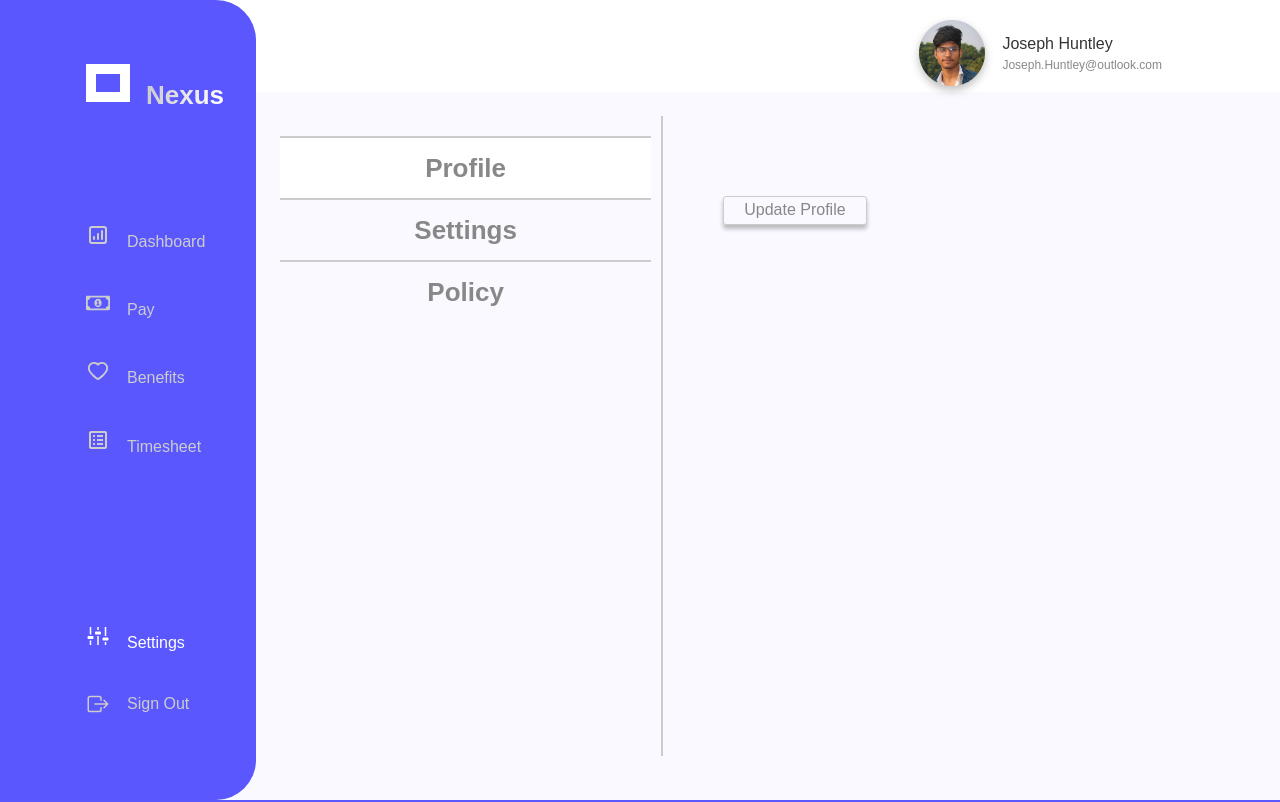
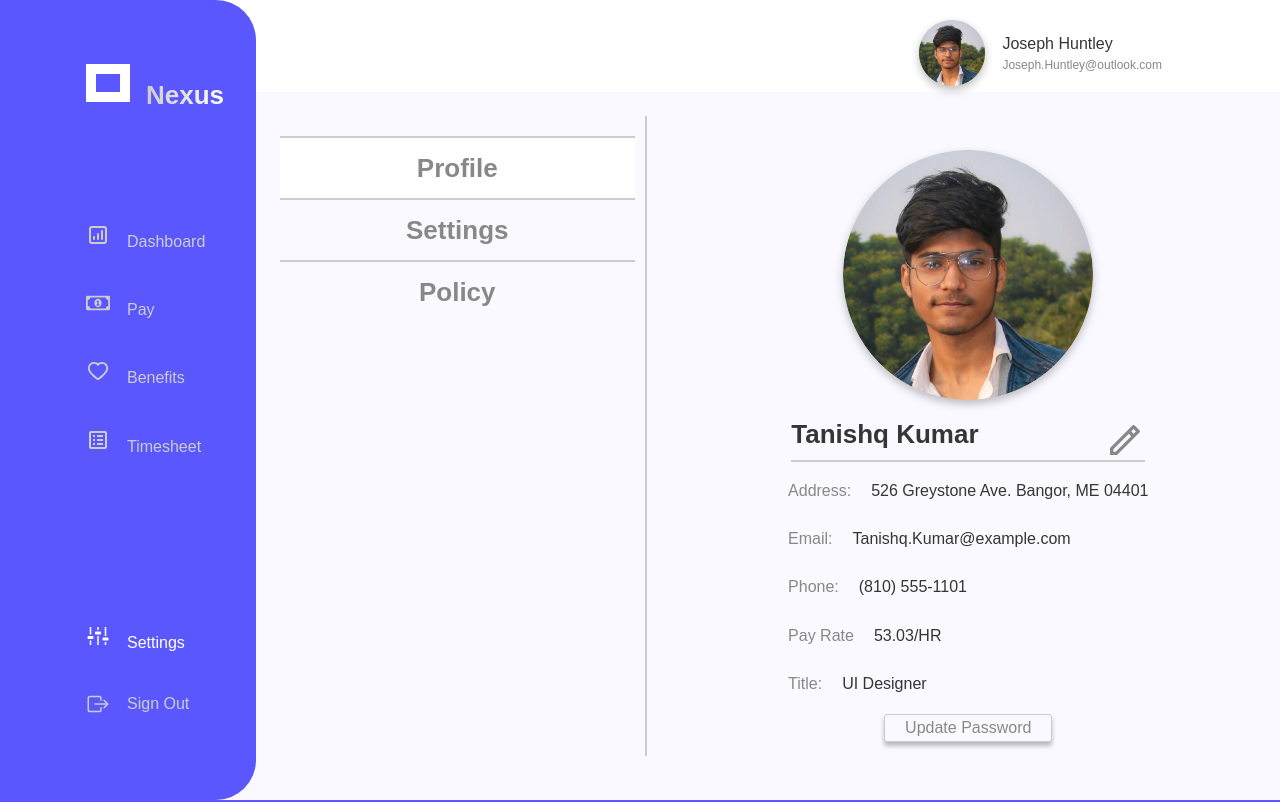
Before and after one commit to JosephHuntley/nexus, a Next.js app: page /settings in a window 1280 px wide. Shown: the top 802 px of the page. Built offline with nearby package versions, Linux system fonts and the light colour scheme.

Commit message:
Made Profile Data Changeable

```diff
--- a/src/components/Settings/Configuration/ConfigurationStyles.ts
+++ b/src/components/Settings/Configuration/ConfigurationStyles.ts
@@ -14,6 +14,7 @@ export const Label = styled.label`
 	width: 60rem;
 	gap: 5rem;
 	cursor: pointer;
+	margin-bottom: 2rem;
 	@media ${(props) => props.theme.breakpoints.tablet} {
 		width: 40rem;
 	}
--- a/src/components/Settings/Profile/Profile.tsx
+++ b/src/components/Settings/Profile/Profile.tsx
@@ -1,21 +1,130 @@
-import React from 'react';
+import React, { useState } from 'react';
+import Image from 'next/image';
 import { Section } from '@/styles/pages/SettingsStyles';
 import Button from '@/components/Global/Button/Button';
+import Modal from '../Modal/Modal';
+import TempImage from '../../../../public/profile_pic.png';
+import {
+	Img,
+	Name,
+	Div1,
+	Div2,
+	Div3,
+	Icon,
+	Separator,
+	Line,
+	Title,
+	Text,
+	Field,
+	TextField,
+} from './ProfileStyles';
+import { RiPencilLine } from 'react-icons/ri';
 
 function Profile() {
+	const [isOpen, setIsOpen] = useState(false);
+	const [isEditable, setIsEditable] = useState(false);
+	// TODO: Set initial state as user data from db
+	const [address, setAddress] = useState('526 Greystone Ave. Bangor, ME 04401');
+	const [email, setEmail] = useState('Tanishq.Kumar@example.com');
+	const [phone, setPhone] = useState('(810) 555-1101');
+
+	const handleSubmit = () => {
+		setIsEditable(false);
+		// TODO: Submit data change to DB
+	};
+
 	return (
 		<Section>
+			{isOpen ? <Modal setIsOpen={setIsOpen} /> : null}
 			{/* Avatar & Name */}
-			<div></div>
+			<Div1>
+				<Img
+					src={TempImage}
+					alt='Avatar'
+				/>
+
+				{/* TODO: Change name dynamically */}
+				<Div2>
+					<Name>Tanishq Kumar</Name>
+					<Icon onClick={() => setIsEditable(true)}>
+						<RiPencilLine />
+					</Icon>
+				</Div2>
+			</Div1>
 			{/* Horizontal Line */}
-			<div />
+			<Separator />
 			{/* Profile Info */}
-			<div></div>
+			<Div3>
+				{/* TODO: Change data dynamically  */}
+				{isEditable ? (
+					<>
+						<Line>
+							<Title>Address:</Title>
+							<TextField
+								value={address}
+								onChange={(e) => {
+									setAddress(e.target.value);
+								}}
+							/>
+						</Line>
+						<Line>
+							<Title>Email:</Title>
+							<Field
+								type='email'
+								value={email}
+								onChange={(e) => {
+									setEmail(e.target.value);
+								}}
+							/>
+						</Line>
+						<Line>
+							<Title>Phone:</Title>
+							<Field
+								type='phone'
+								value={phone}
+								onChange={(e) => {
+									setPhone(e.target.value);
+								}}
+							/>
+						</Line>
+						<Button
+							alt
+							click={() => handleSubmit()}>
+							Submit
+						</Button>
+					</>
+				) : (
+					<>
+						<Line>
+							<Title>Address:</Title>
+							<Text>{address}</Text>
+						</Line>
+						<Line>
+							<Title>Email:</Title>
+							<Text>{email}</Text>
+						</Line>
+						<Line>
+							<Title>Phone:</Title>
+							<Text>{phone}</Text>
+						</Line>
+					</>
+				)}
+				<Line>
+					<Title>Pay Rate</Title>
+					<Text>53.03/HR</Text>
+				</Line>
+				<Line>
+					<Title>Title:</Title>
+					<Text>UI Designer </Text>
+				</Line>
+			</Div3>
 			{/* Button */}
 			<Button
 				alt={true}
-				click={() => {}}>
-				Update Profile
+				click={() => {
+					setIsOpen(true);
+				}}>
+				Update Password
 			</Button>
 		</Section>
 	);
--- a/src/components/Settings/Profile/ProfileStyles.ts
+++ b/src/components/Settings/Profile/ProfileStyles.ts
@@ -1 +1,88 @@
 import styled from 'styled-components';
+import Image from 'next/image';
+import { RiPencilLine } from 'react-icons/ri';
+
+export const Img = styled(Image)`
+	border-radius: 100%;
+	width: 25rem;
+	height: 25rem;
+	filter: drop-shadow(0px 4px 4px rgba(0, 0, 0, 0.25));
+	position: relative;
+	z-index: 1;
+`;
+
+export const Name = styled.p`
+	font-size: 2.6rem;
+	color: ${(props) => props.theme.colors.text_primary};
+	font-weight: 700;
+`;
+
+export const Div2 = styled.div`
+	width: 35.4rem;
+	display: flex;
+	flex-direction: row;
+	justify-content: space-between;
+	margin-top: 2rem;
+`;
+
+export const Div1 = styled.div`
+	width: 35.4rem;
+	display: flex;
+	flex-direction: column;
+	justify-content: center;
+	align-items: center;
+`;
+
+export const Icon = styled(RiPencilLine)`
+	width: 4rem;
+	height: 4rem;
+	color: ${(props) => props.theme.colors.text_secondary};
+`;
+
+export const Separator = styled.div`
+	height: 0;
+	width: 35.4rem;
+	border: 0.05rem solid ${(props) => props.theme.colors.side_links};
+`;
+
+export const Div3 = styled.div`
+	display: flex;
+	flex-direction: column;
+	gap: 3rem;
+	justify-content: center;
+	margin: 2rem 0;
+`;
+
+export const Line = styled.div`
+	display: flex;
+	flex-direction: row;
+	gap: 2rem;
+`;
+
+export const Title = styled.label`
+	color: ${(props) => props.theme.colors.text_secondary};
+	font-size: 1.6rem;
+`;
+
+export const Text = styled.p`
+	color: ${(props) => props.theme.colors.text_primary};
+	font-size: 1.6rem;
+`;
+
+export const Field = styled.input`
+	color: ${(props) => props.theme.colors.text_primary};
+	font-size: 1.6rem;
+	padding: 1rem 2rem;
+	background-color: transparent;
+	color: ${(props) => props.theme.colors.side_links};
+	border: none;
+	width: 30rem;
+`;
+
+export const TextField = styled.textarea`
+	color: ${(props) => props.theme.colors.text_primary};
+	font-size: 1.6rem;
+	padding: 1rem 2rem;
+	background-color: transparent;
+	color: ${(props) => props.theme.colors.side_links};
+`;
--- a/src/layout/Header/Header.tsx
+++ b/src/layout/Header/Header.tsx
@@ -7,7 +7,7 @@ import {
 	UserInfo,
 	Name,
 	Email,
-	Img
+	Img,
 } from './HeaderStyles';
 import TempImage from '../../../public/profile_pic.png';
 function Navbar() {
@@ -15,9 +15,10 @@ function Navbar() {
 		<Header>
 			<Container>
 				<Avatar href='/settings'>
-					<Img
+					<Image
 						src={TempImage}
 						alt='Avatar'
+						fill={true}
 					/>
 				</Avatar>
 				<UserInfo>
--- a/src/layout/Header/HeaderStyles.ts
+++ b/src/layout/Header/HeaderStyles.ts
@@ -21,11 +21,22 @@ export const Avatar = styled(Link)`
 	width: 6.6rem;
 	height: 6.6rem;
 	filter: drop-shadow(0px 4px 4px rgba(0, 0, 0, 0.25));
+	position: relative;
+
+	@media ${(props) => props.theme.breakpoints.xs} {
+		width: 3.3rem;
+		height: 3.3rem;
+	}
 `;
 
-export const Img = styled(Image)`
+export const Img = styled.img`
 	width: 6.6rem;
 	height: 6.6rem;
+
+	@media ${(props) => props.theme.breakpoints.xs} {
+		width: 1rem;
+		height: 1rem;
+	}
 `;
 
 export const UserInfo = styled.div`
--- a/src/styles/pages/SettingsStyles.ts
+++ b/src/styles/pages/SettingsStyles.ts
@@ -59,9 +59,10 @@ export const HorizontalSeparator = styled.div`
 `;
 
 export const Section = styled.section`
-	margin-left: 50px;
 	margin-top: 20px;
 	display: flex;
 	flex-direction: column;
-	gap: 20px;
+	width: 51vw;
+	justify-content: center;
+	align-items: center;
 `;
```
